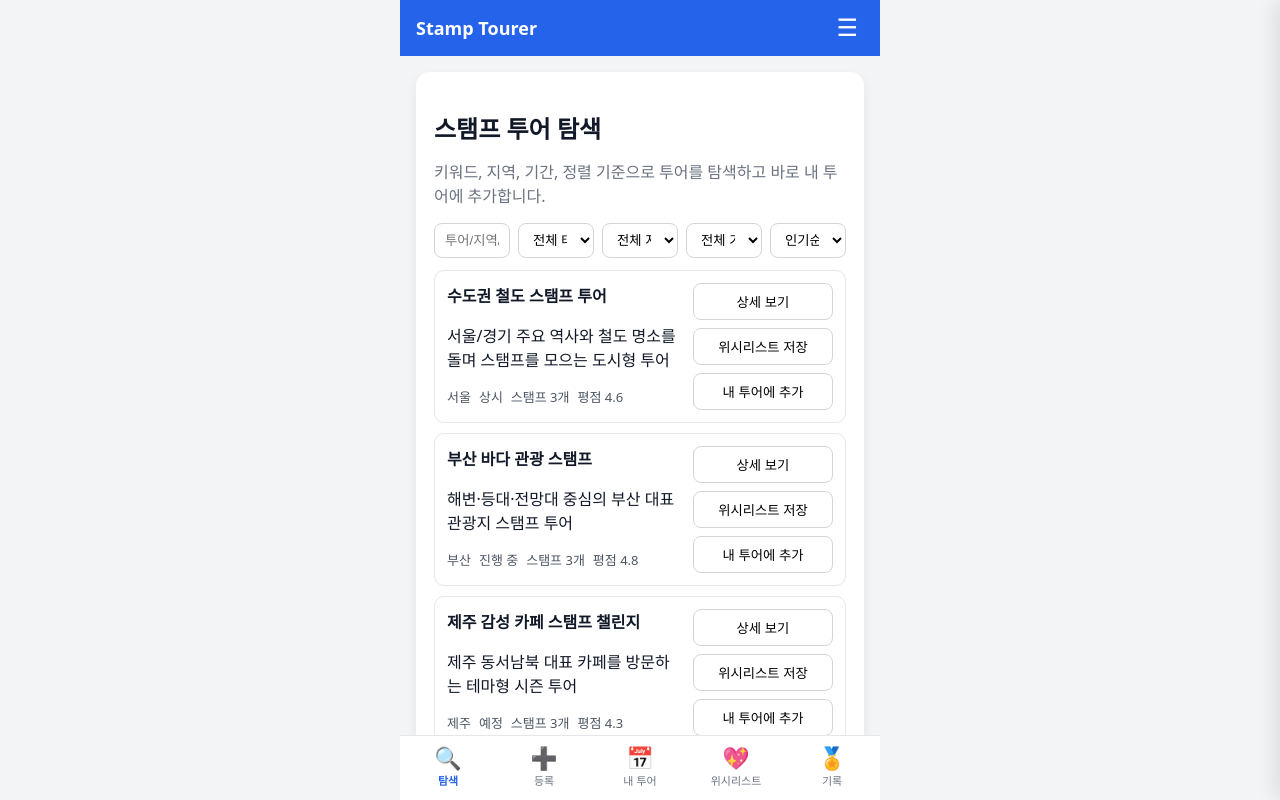
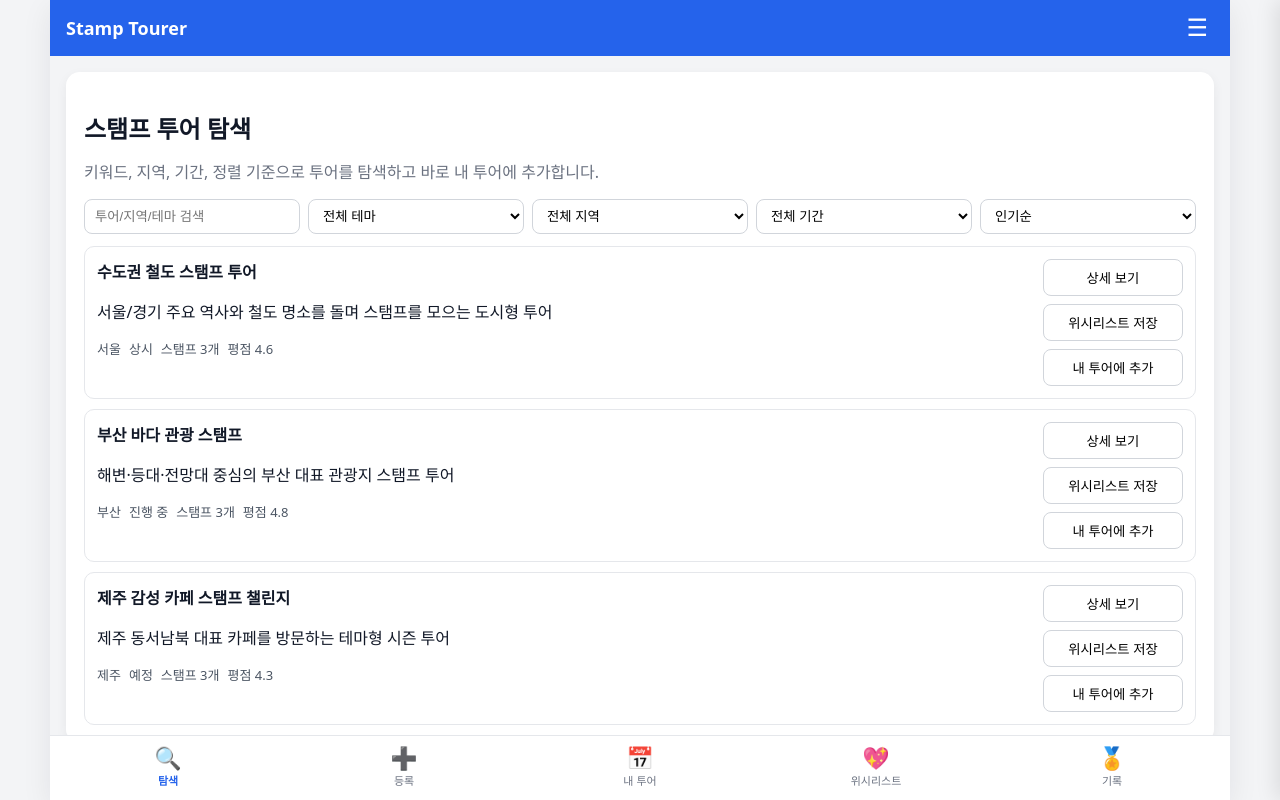
Before and after one commit to inmengwi/stamp_tourer, a React (Vite) app in the folder frontend/: page / in a window 1280 px wide. Built offline with nearby package versions, Linux system fonts and the light colour scheme.

Commit message:
Expand tablet layout to full viewport width

```diff
--- a/frontend/src/styles.css
+++ b/frontend/src/styles.css
@@ -3,6 +3,7 @@
   font-family: Pretendard, system-ui, -apple-system, sans-serif;
   color: #111827;
   background: #f3f4f6;
+  --app-max-width: 480px;
 }
 
 body {
@@ -15,7 +16,7 @@ body {
   flex-direction: column;
   height: 100vh;
   height: 100dvh;
-  max-width: 480px;
+  width: min(100%, var(--app-max-width));
   margin: 0 auto;
   background: #f3f4f6;
 }
@@ -636,13 +637,33 @@ progress {
   left: 50%;
   transform: translateX(-50%);
   width: 100%;
-  max-width: 480px;
+  max-width: var(--app-max-width);
   display: flex;
   gap: 8px;
   padding: 12px 16px;
   background: #fff;
   border-top: 1px solid #e5e7eb;
   box-sizing: border-box;
+}
+
+@media (min-width: 768px) {
+  :root {
+    --app-max-width: 100vw;
+  }
+
+  .app-shell {
+    box-shadow: none;
+  }
+}
+
+@media (min-width: 1280px) {
+  :root {
+    --app-max-width: 1180px;
+  }
+
+  .app-shell {
+    box-shadow: 0 8px 28px rgba(15, 23, 42, 0.08);
+  }
 }
 
 .action-wishlist {
```
